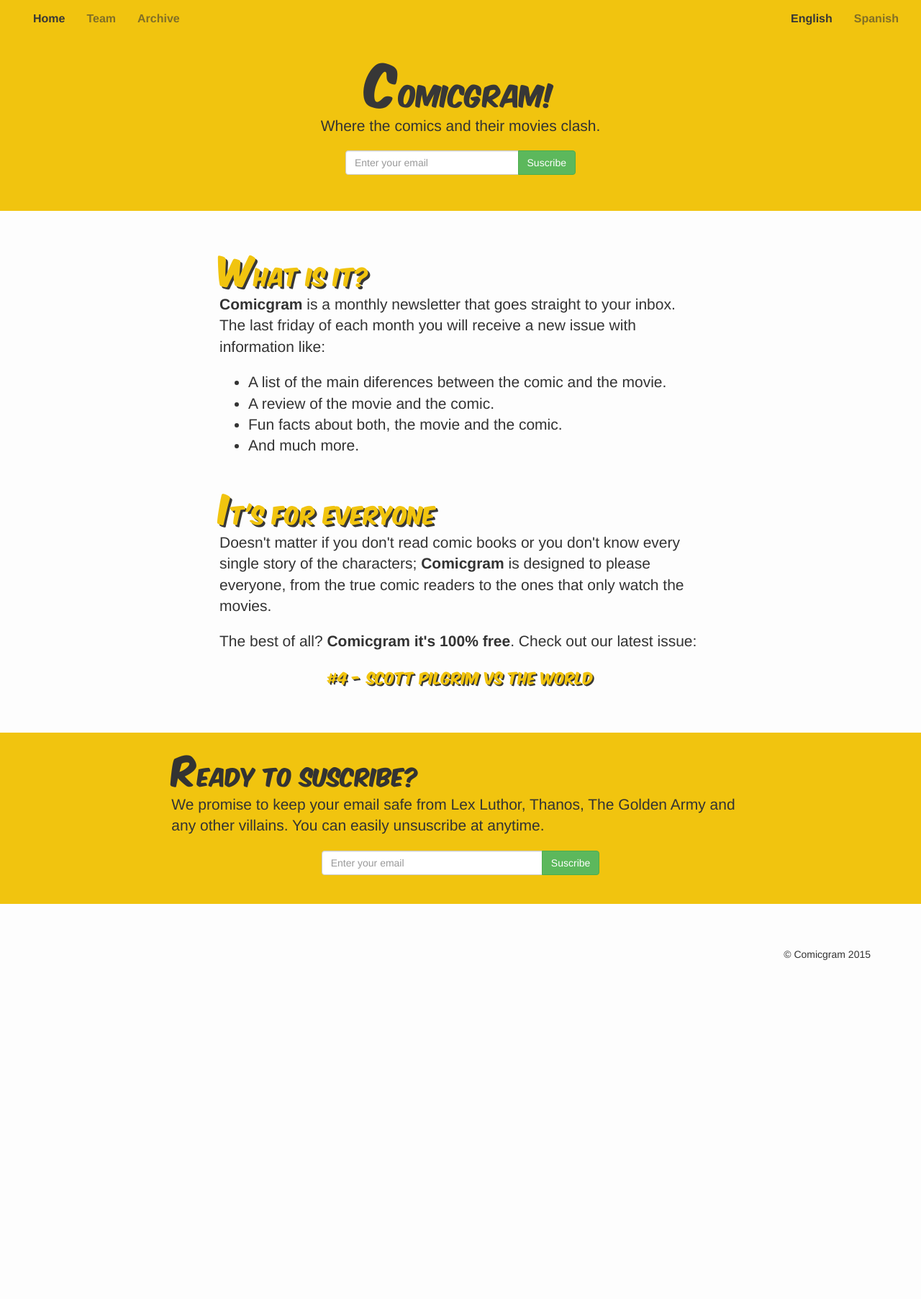
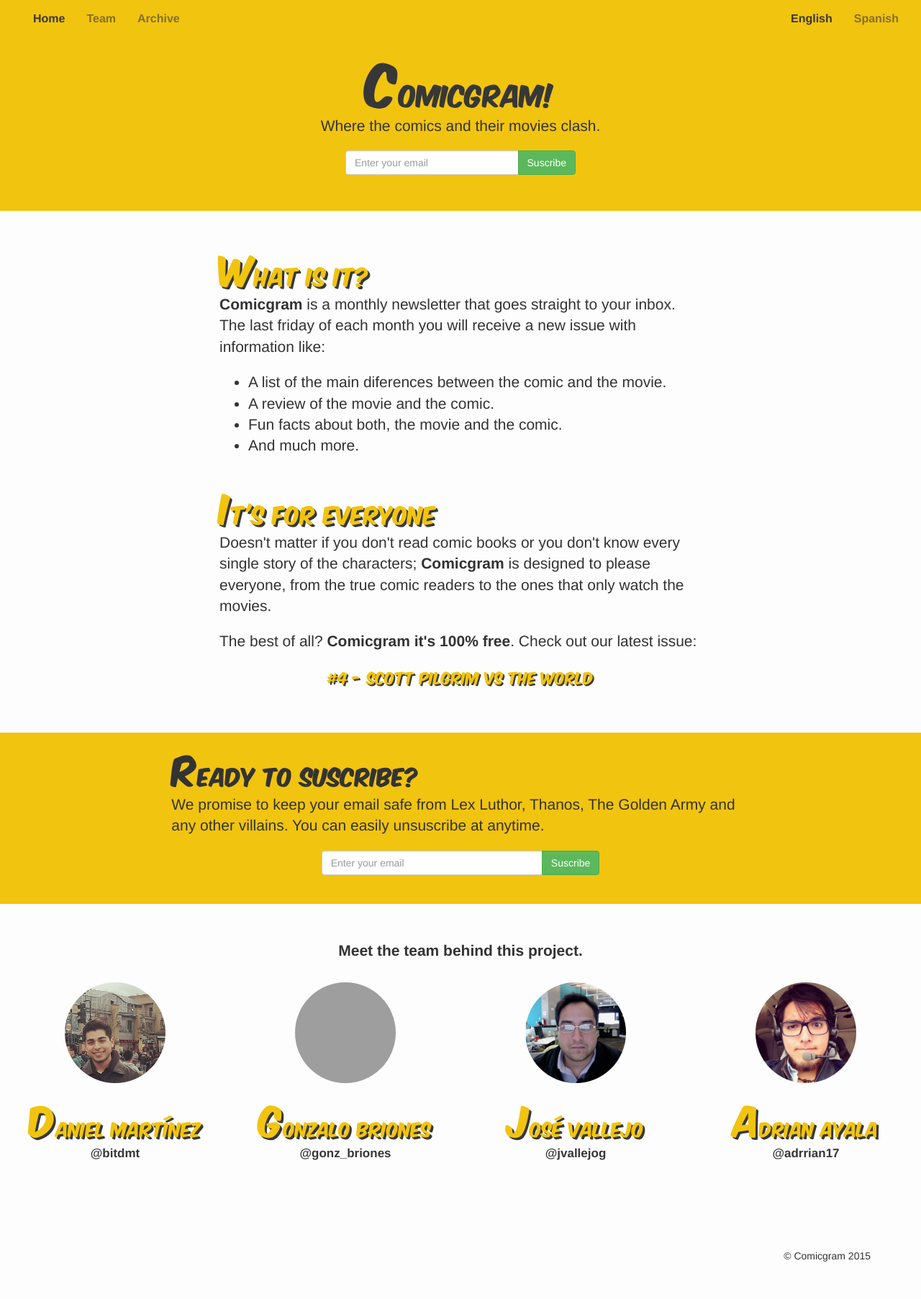
Before and after one commit to comicgram/newsletter-landing, a Jekyll site: the page built from index.html, in a window 1280 px wide. Shown: the whole page at 72% size. Built offline with Jekyll 4.4.1, drawn with Linux system fonts in a browser that asks for light colours; nearby versions of some CDN libraries; some web fonts are replaced; before the commit the page ends 1386 px from its top, so only the background shows below that; grey boxes are pictures that could not be loaded.

Commit message:
Add the team section

```diff
--- a/_includes/footer.html
+++ b/_includes/footer.html
@@ -3,6 +3,13 @@
     <p class="pull-right">&copy; Comicgram 2015</p>
     <script src="//cdnjs.cloudflare.com/ajax/libs/jquery/2.1.3/jquery.min.js"></script>
     <script src="https://maxcdn.bootstrapcdn.com/bootstrap/3.3.2/js/bootstrap.min.js"></script>
+    <script type="text/javascript">
+      $('#team-link').on('click', function() {
+        $('html, body').animate({
+          scrollTop: $("#team").offset().top
+        }, 1200);
+      });
+    </script>
     {% include google-analytics.html %}
   </div>
 </footer>
--- a/_includes/navbar.html
+++ b/_includes/navbar.html
@@ -15,7 +15,7 @@
           <a href="/">Home</a>
         </li>
         <li>
-          <a href="#team">Team</a>
+          <a id="team-link" href="javascript:void(0)">Team</a>
         </li>
         <li>
           <a href="/archive">Archive</a>
--- /dev/null
+++ b/_includes/team.html
@@ -0,0 +1,31 @@
+<div id="team" class="container-fluid">
+  <div class="row">
+    <div class="col-sm-12">
+      <p class="lead text-center">
+        <strong>Meet the team behind this project.</strong>
+      </p>
+      <div id="team-members" class="row">
+        <div class="col-sm-3 text-center">
+          <img class="img-circle" src="/img/daniel.png" alt="Generic placeholder image" style="width: 140px; height: 140px;">
+          <h3>Daniel Martínez</h3>
+          <p><a target="_blank" href="https://twitter.com/bitdmt">@bitdmt</a></p>
+        </div>
+        <div class="col-sm-3 text-center">
+          <img class="img-circle" src="/img/gonzalo.jpg" alt="Generic placeholder image" style="width: 140px; height: 140px;">
+          <h3>Gonzalo Briones</h3>
+          <p><a target="_blank" href="https://twitter.com/gonz_briones">@gonz_briones</a></p>
+        </div>
+        <div class="col-sm-3 text-center">
+          <img class="img-circle" src="/img/vallejo.png" alt="José Vallejo" style="width: 140px; height: 140px;">
+          <h3>José Vallejo</h3>
+          <p><a target="_blank" href="https://twitter.com/jvallejog">@jvallejog</a></p>
+        </div>
+        <div class="col-sm-3 text-center">
+          <img class="img-circle" src="/img/adrian.jpg" alt="Adrian Ayala" style="width: 140px; height: 140px;">
+          <h3>Adrian Ayala</h3>
+          <p><a target="_blank" href="#">@adrrian17</a></p>
+        </div>
+      </div>
+    </div>
+  </div>
+</div>
--- a/_layouts/default.html
+++ b/_layouts/default.html
@@ -6,6 +6,7 @@
     {% include header.html %}
     {{ content }}
     {% include subscription.html %}
+    {% include team.html %}
     {% include footer.html %}
   </body>
 </html>
--- /dev/null
+++ b/_sass/_team.scss
@@ -0,0 +1,38 @@
+#team {
+  padding-top: 50px;
+  padding-bottom: 50px;
+
+  #team-brand {
+    font-family: 'Komika Title';
+    color: rgba(241, 196, 15,1.0);
+    text-shadow: 3px 3px rgba(55,55,55,1.0);
+
+    span::first-letter  {
+      font-size: 50px;
+    }
+  }
+
+  #team-members {
+    margin-top: 30px;
+
+    h3 {
+      font-family: 'Komika Title';
+      color: rgba(241, 196, 15,1.0);
+      text-shadow: 3px 3px rgba(55,55,55,1.0);
+
+      &:first-letter  {
+        font-size: 50px;
+      }
+    }
+
+    a {
+      color: rgba(55, 55, 55,1.0);
+      font-weight: bold;
+      font-size: 17px;
+
+      &:hover {
+        color: rgba(241, 196, 15,1.0);
+      }
+    }
+  }
+}
--- a/css/main.scss
+++ b/css/main.scss
@@ -10,6 +10,7 @@
   "navbar",
   "header",
   "content",
+  "team",
   "footer",
   "after",
   "disclaimer"
```
Also changed, not shown: img/adrian.jpg (added), img/daniel.png (added), img/vallejo.png (added).
